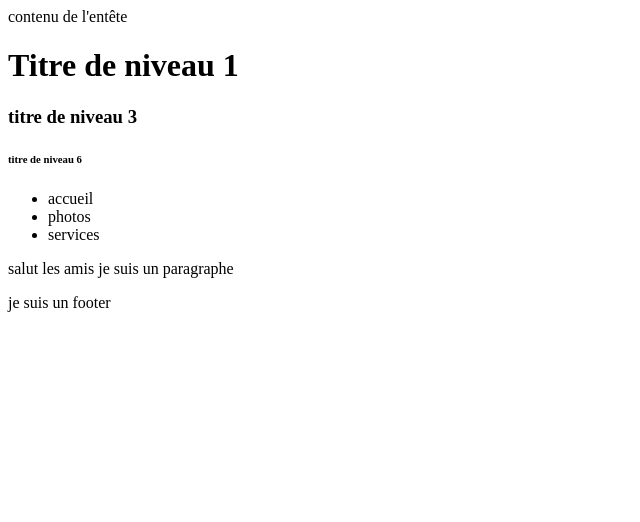
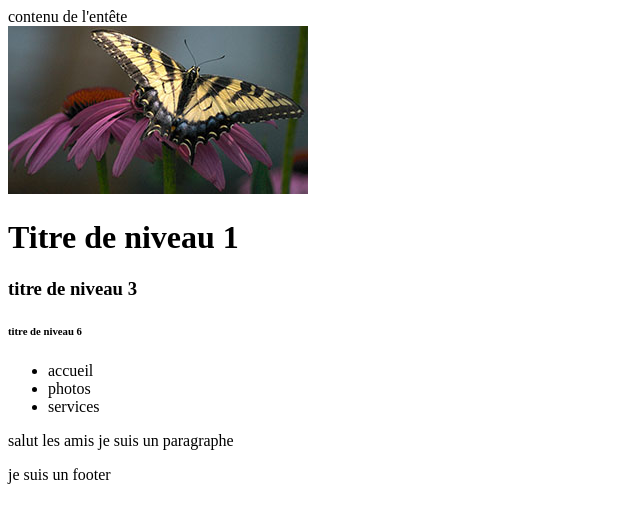
Before and after one commit to webmaster83/presentation, a plain HTML site: page index.html in a window 1280 px wide. Shown: the whole page, without its empty margins (0-640 px from the left). Drawn offline with Linux system fonts and the light colour scheme.

Commit message:
image ajouté

```diff
--- a/index.html
+++ b/index.html
@@ -6,8 +6,9 @@
 </head>
 
 <body>
-	<header>contenu de l'entête </header>
-	<h1>Titre de niveau 1</h1>
+<header>contenu de l'entête </header>
+	<img src="papillon.jpg" width="300" height="168" alt=" je suis un papillon qui survol le html"/>
+<h1>Titre de niveau 1</h1>
 	<h3>titre de niveau 3</h3>
 	<h6>titre de niveau 6</h6>
 <ul>
```
Also changed, not shown: papillon.jpg (added).
